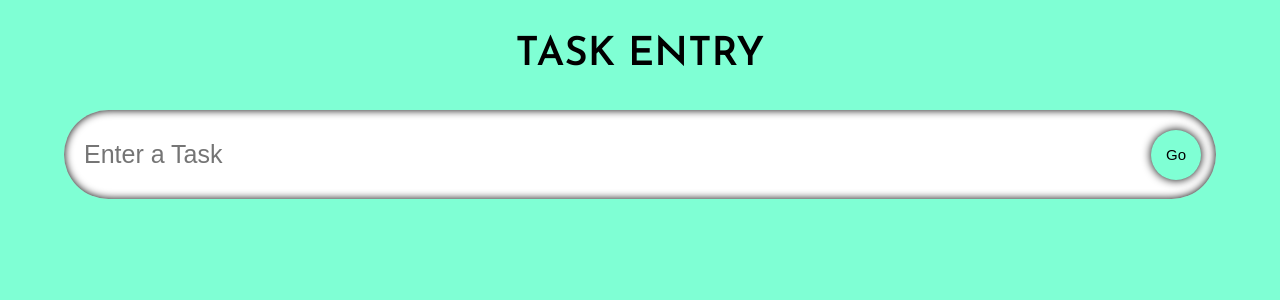
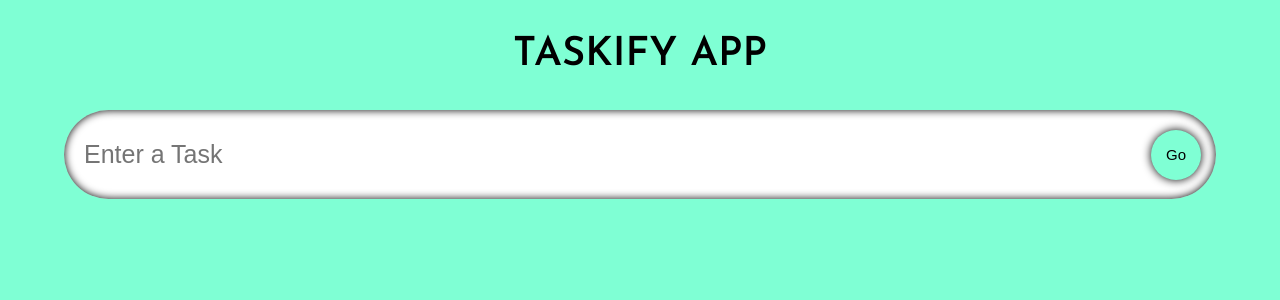
Before and after one commit to AnneRakesh/TaskifyApp-ReactTS, a React (Create React App) app: page / in a window 1280 px wide. Shown: the top 300 px of the page. Built offline with nearby package versions, Linux system fonts and the light colour scheme; the HTML template or start-up script is replaced by a standard one.

Commit message:
fINNALLY GREATED THE tASIFY APP WITH REACT tYPEsCRIPT

```diff
--- a/src/App.tsx
+++ b/src/App.tsx
@@ -22,7 +22,7 @@ function App() {
 
   return (
     <div className="App">
-      <span className="heading"> Task Entry</span>
+      <span className="heading"> Taskify App</span>
       <InputField todo={todo} setTodo={setTodo} handleAdd={handleAdd} />
       <TodoList todos={todos} setTodos={setTodos}/>
     </div>
```
